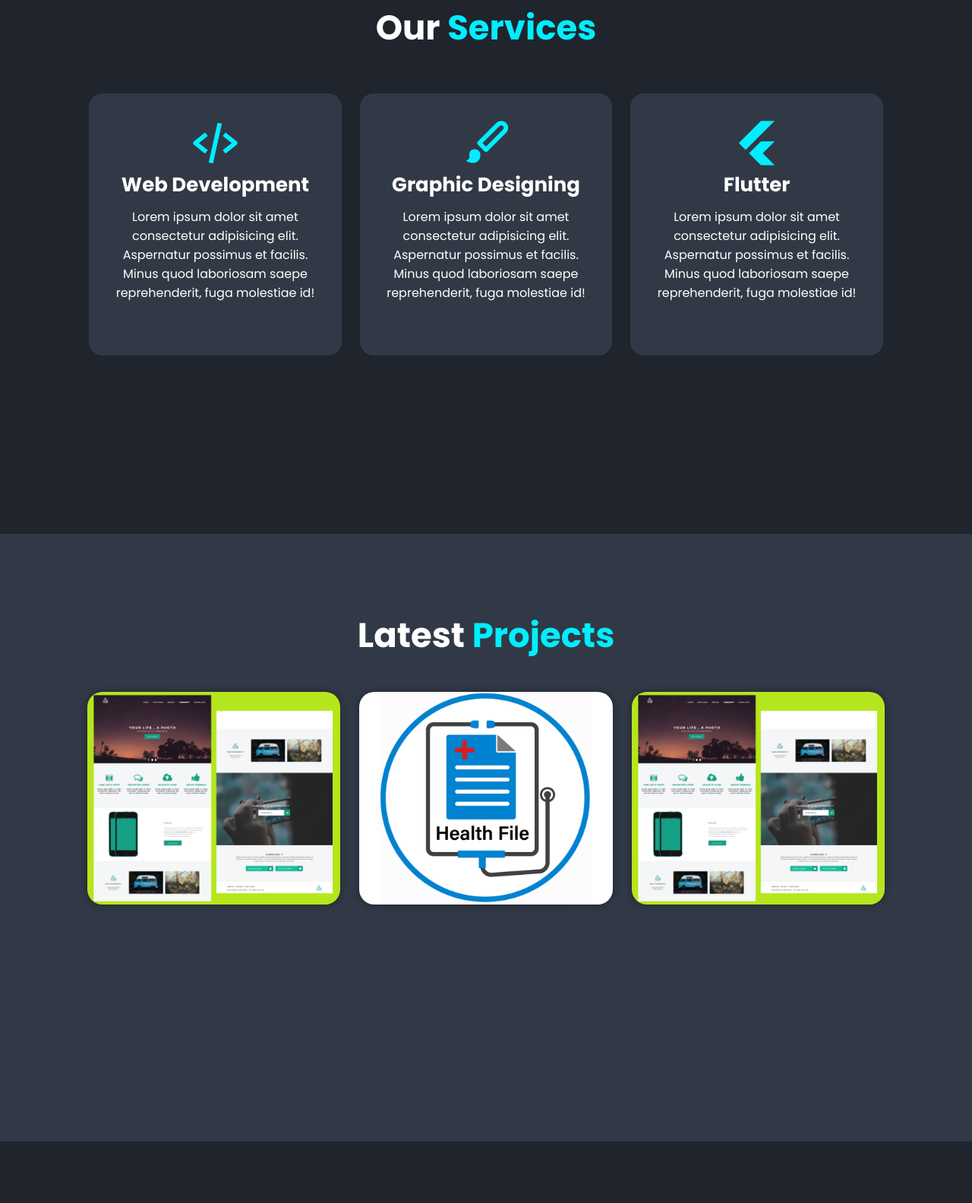
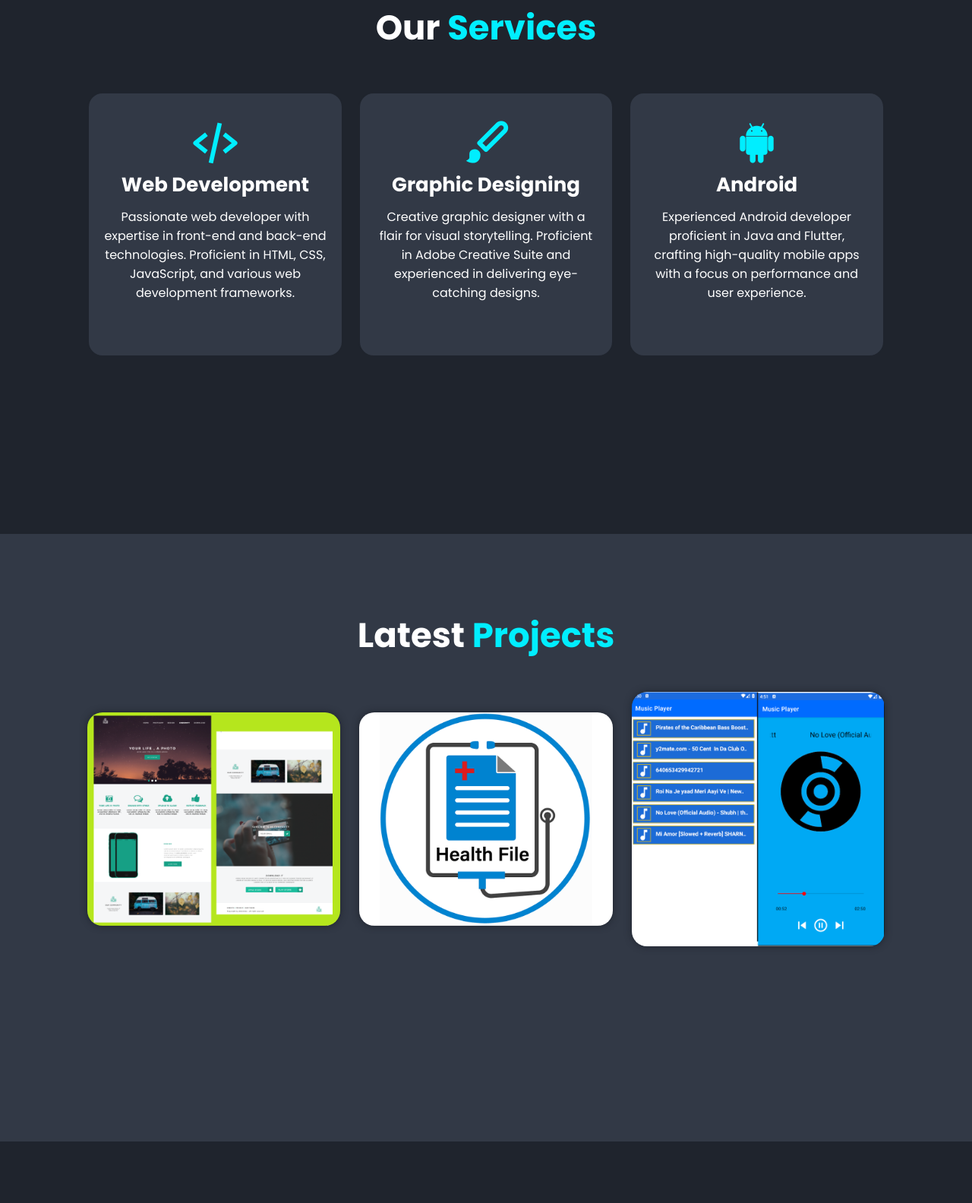
Before and after one commit to alihamzaranjha007/portfolio, a plain HTML site: page index.html in a window 1280 px wide. Shown: the part 1697-3281 px from the top of the page at 76% size. Drawn offline with nearby package versions, Linux system fonts and the light colour scheme.

Commit message:
Update index.html

```diff
--- a/index.html
+++ b/index.html
@@ -38,7 +38,7 @@
             <div class="social-media">
                 <a href="https://web.facebook.com/your.Inoxcent/"><i class='bx bxl-facebook' ></i></a>
                 <a href="https://www.instagram.com/alihamza1051/"><i class='bx bxl-instagram-alt' ></i></a>
-                <a href="http://www.linkedin.com/in/ali-hamza-ranjha-2802221b7"><i class='bx bxl-linkedin' ></i></a>
+                <a href="http://www.linkedin.com/in/ali-hamza-ranjha/"><i class='bx bxl-linkedin' ></i></a>
                 <a href="https://github.com/alihamzaranjha007"><i class='bx bxl-github' ></i></a>
             </div>
             <a href="./documents/cv.pdf" class="btn">Download CV</a>
@@ -75,21 +75,21 @@
             <div class="services-box">
                 <i class='bx bx-code-alt'></i>
                 <h3>Web Development</h3>
-                <p>Lorem ipsum dolor sit amet consectetur adipisicing elit. Aspernatur possimus et facilis. Minus quod laboriosam saepe reprehenderit, fuga molestiae id!</p>
+                <p>Passionate web developer with expertise in front-end and back-end technologies. Proficient in HTML, CSS, JavaScript, and various web development frameworks.</p>
                 <!-- <a href="#" class="btn">Read More</a> -->
             </div>
 
             <div class="services-box">
                 <i class='bx bxs-paint' ></i>
                 <h3>Graphic Designing</h3>
-                <p>Lorem ipsum dolor sit amet consectetur adipisicing elit. Aspernatur possimus et facilis. Minus quod laboriosam saepe reprehenderit, fuga molestiae id!</p>
+                <p>Creative graphic designer with a flair for visual storytelling. Proficient in Adobe Creative Suite and experienced in delivering eye-catching designs.</p>
                 <!-- <a href="#" class="btn">Read More</a> -->
             </div>
 
             <div class="services-box">
-                <i class='bx bxl-flutter' ></i>
-                <h3>Flutter</h3>
-                <p>Lorem ipsum dolor sit amet consectetur adipisicing elit. Aspernatur possimus et facilis. Minus quod laboriosam saepe reprehenderit, fuga molestiae id!</p>
+                <i class='bx bxl-android' ></i>
+                <h3>Android</h3>
+                <p>Experienced Android developer proficient in Java and Flutter, crafting high-quality mobile apps with a focus on performance and user experience.</p>
                 <!-- <a href="#" class="btn">Read More</a> -->
             </div>
 
@@ -107,7 +107,7 @@
                 <div class="portfolio-layer">
                     <h4>Web Development</h4>
                 <p>A five pages website named as photoapp to store pictures and edit pictures. It is a static website.</p>
-                <a href="https://github.com/alihamzaranjha007/photo-app" target="_blank"><i class='bx bx-link-external' ></i></a>
+                <a href="https://alihamzaranjha007.github.io/photo-app/" target="_blank"><i class='bx bx-link-external' ></i></a>
                 </div>
             </div>
 
@@ -121,16 +121,16 @@
             </div>
 
             <div class="portfolio-box">
-                <img src="images/photoapp.png" alt="">
+                <img src="./images/music.png" alt="">
                 <div class="portfolio-layer">
-                    <h4>Web Design</h4>
-                <p>Lorem, ipsum dolor sit amet consectetur adipisicing elit. Officiis maxime, quos architecto dicta corrupti ipsum.</p>
-                <a href="#"><i class='bx bx-link-external' ></i></a>
+                    <h4>Android Development</h4>
+                <p>Music Player android application with simple UI and basic fuctionalities.</p>
+                <a href="https://github.com/alihamzaranjha007/Music-Player" target="_blank"><i class='bx bx-link-external' ></i></a>
                 </div>
             </div>
 
             <!-- <div class="portfolio-box">
-                <img src="images/photoapp.png" alt="">
+                <img src="./images/photoapp.png" alt="">
                 <div class="portfolio-layer">
                     <h4>Web Design</h4>
                 <p>Lorem, ipsum dolor sit amet consectetur adipisicing elit. Officiis maxime, quos architecto dicta corrupti ipsum.</p>
@@ -139,9 +139,9 @@
             </div>
 
             <div class="portfolio-box">
-                <img src="images/photoapp.png" alt="">
+                <img src="./images/photoapp.png" alt="">
                 <div class="portfolio-layer">
-                    <h4>Web Design</h4>
+                    <h4>Music Player</h4>
                 <p>Lorem, ipsum dolor sit amet consectetur adipisicing elit. Officiis maxime, quos architecto dicta corrupti ipsum.</p>
                 <a href="#"><i class='bx bx-link-external' ></i></a>
                 </div>
```
